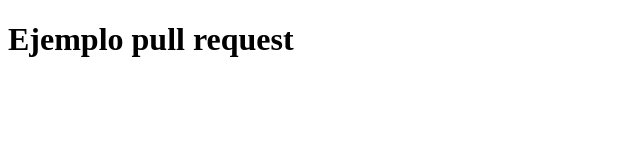
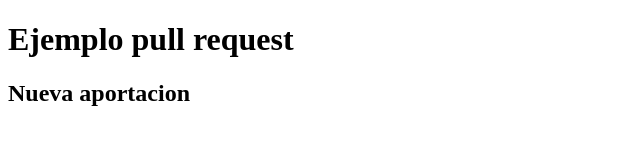
Before and after one commit to UpcProgramingII/talento-tech-2024-2, a plain HTML site: page index.html in a window 1280 px wide. Shown: the whole page, without its empty margins (0-640 px from the left). Drawn offline with Linux system fonts and the light colour scheme.

Commit message:
add nueva mejora

```diff
--- a/index.html
+++ b/index.html
@@ -7,5 +7,6 @@
 </head>
 <body>
     <h1>Ejemplo pull request</h1>
+    <h2>Nueva aportacion</h2>
 </body>
 </html>
```
